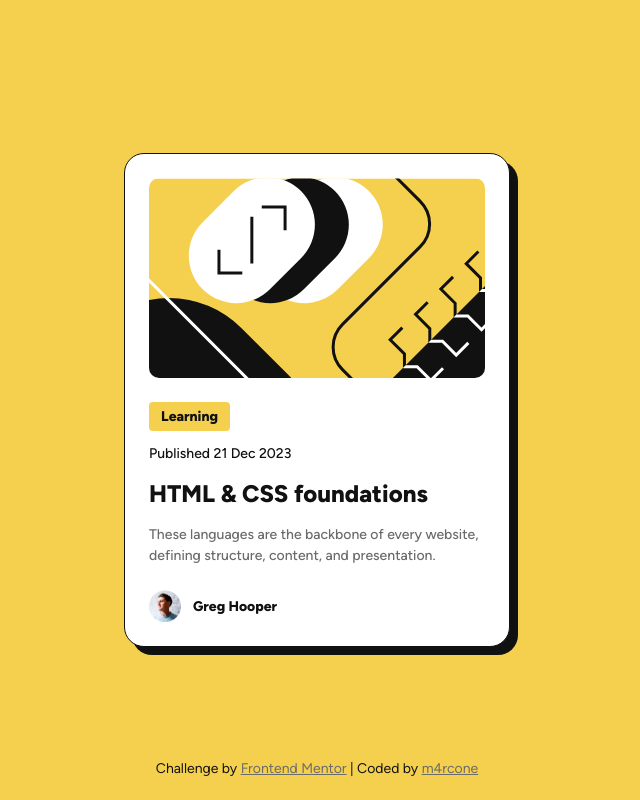
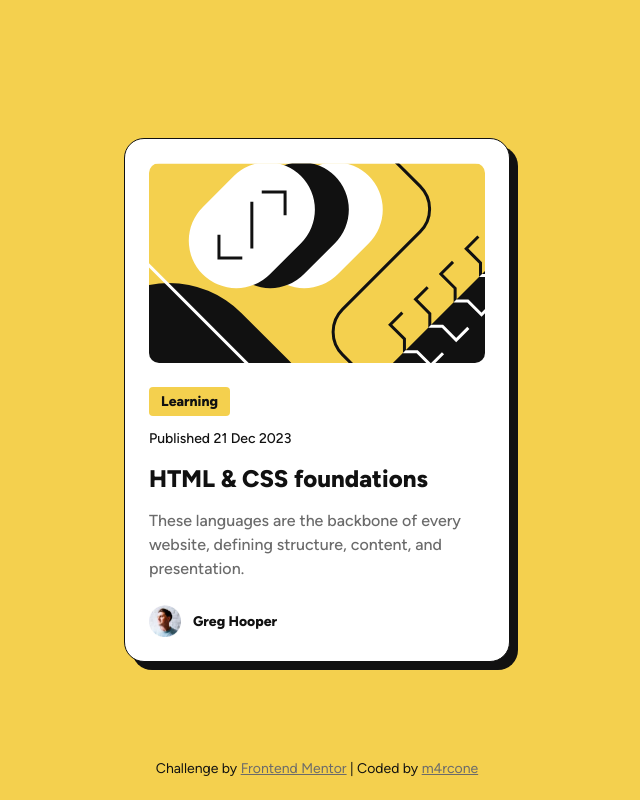
Before and after one commit to m4rcone/blog-preview-card, a plain HTML site: page index.html in a window 1280 px wide. Shown: the whole page, without its empty margins (323-963 px from the left). Drawn offline with Linux system fonts and the light colour scheme.

Commit message:
change value font size

```diff
--- a/style.css
+++ b/style.css
@@ -72,7 +72,7 @@ h1 {
 
 .card-text {
   color: #6B6B6B;
-  font-size: clamp(0.875rem, 1vw, 1rem);
+  font-size: clamp(0.875rem, 2vw, 1rem);
   line-height: 150%;
   font-weight: 500;
   max-width: 336px;
```
